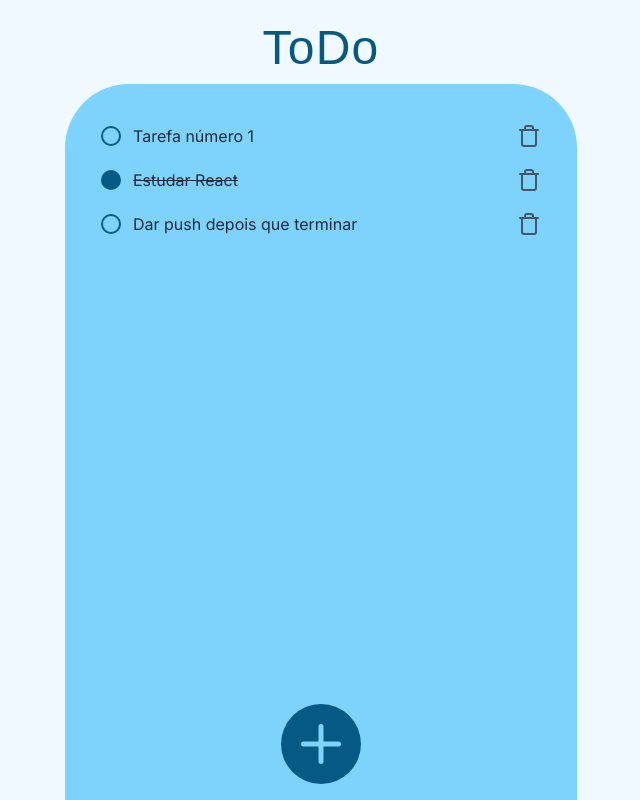
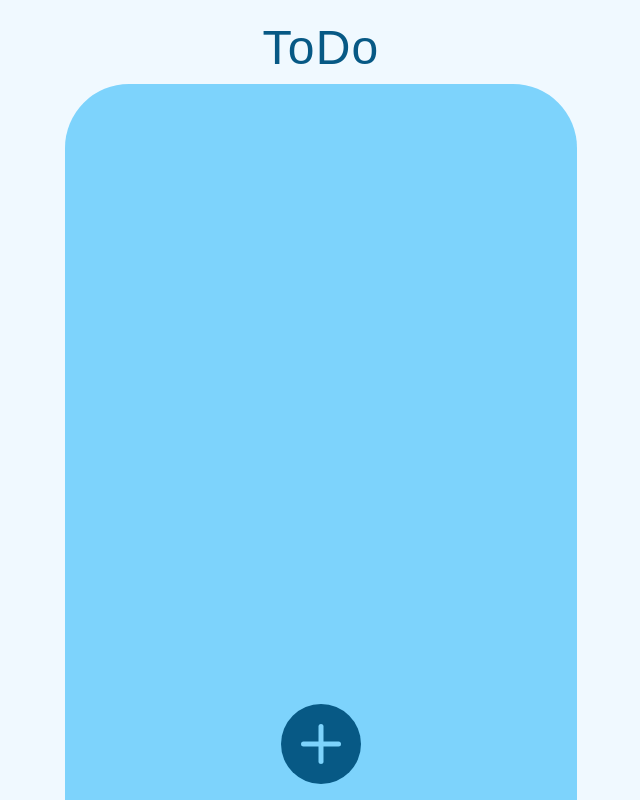
Before and after one commit to albert-rafa/todo-react, a React (Vite) app: page / in a window 1280 px wide. Shown: the whole page, without its empty margins (319-959 px from the left). Built offline with nearby package versions, Linux system fonts and the light colour scheme; a web font is replaced by a local one.

Commit message:
feat: save tasks with localStorage

```diff
--- a/src/App.jsx
+++ b/src/App.jsx
@@ -1,25 +1,9 @@
-import { useState } from 'react';
+import { useEffect, useState } from 'react';
 import Tasks from './Pages/Tasks';
 import Add from './Pages/Add';
 
 export default function App() {
-  const [tasks, setTasks] = useState([
-    {
-      id: 1,
-      done: false,
-      text: "Tarefa número 1"
-    },
-    {
-      id: 2,
-      done: true,
-      text: "Estudar React"
-    },
-    {
-      id: 3,
-      done: false,
-      text: "Dar push depois que terminar"
-    }
-  ])
+  const [tasks, setTasks] = useState([])
 
   const [showAddPage, setShowAddPage] = useState(false)
 
@@ -33,6 +17,7 @@ export default function App() {
       }
       const newTasks = [...tasks, task]
       setTasks(newTasks)
+      localStorage.setItem("tasks", JSON.stringify(newTasks))
     }
   }
 
@@ -46,12 +31,19 @@ export default function App() {
       } else return t
     })
     setTasks(newTasks)
+    localStorage.setItem("tasks", JSON.stringify(newTasks))
   }
 
   function handleDeleteTask(task) {
     const newTasks = tasks.filter((t) => t.id != task.id)
     setTasks(newTasks)
+    localStorage.setItem("tasks", JSON.stringify(newTasks))
   }
+
+  useEffect(() => {
+    const storage = JSON.parse(localStorage.getItem("tasks"))
+    if(storage) setTasks(storage)
+  }, [])
 
   return (
     <div className='w-full h-full bg-sky-50'>
```
